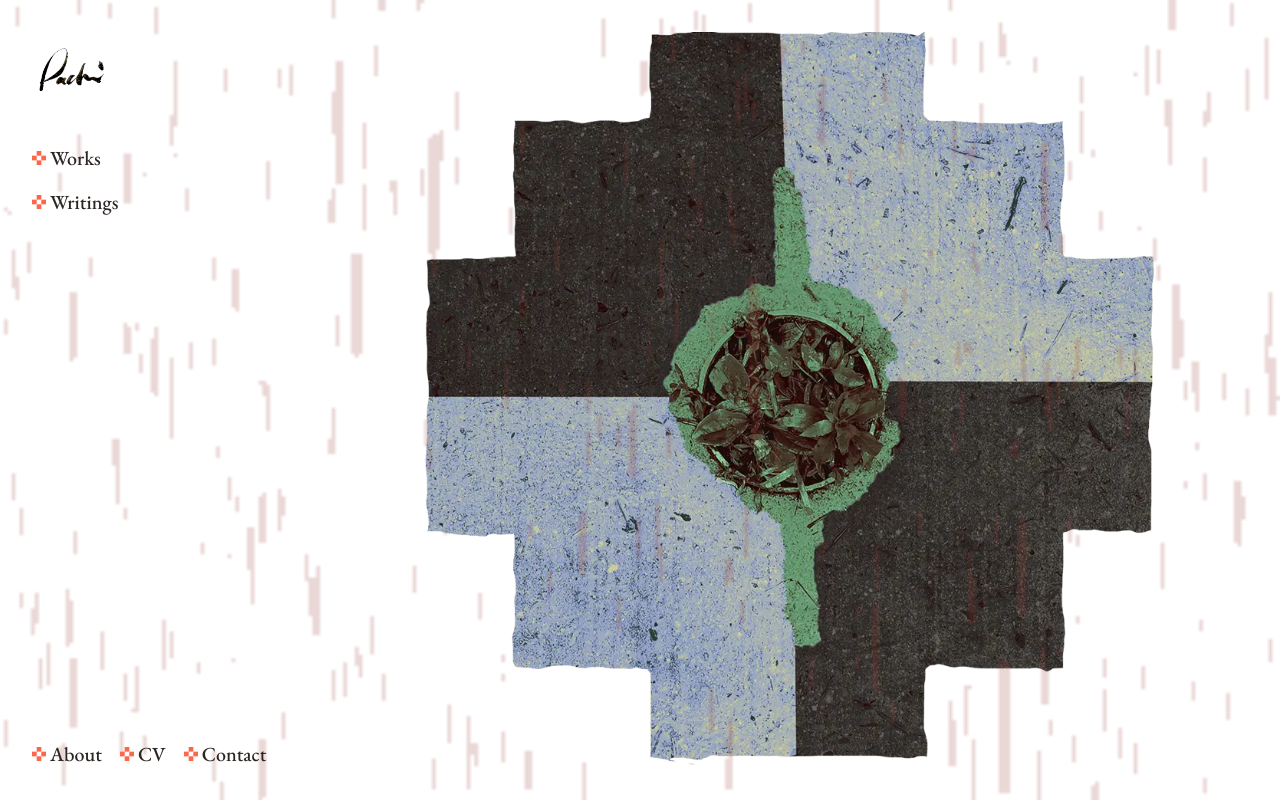
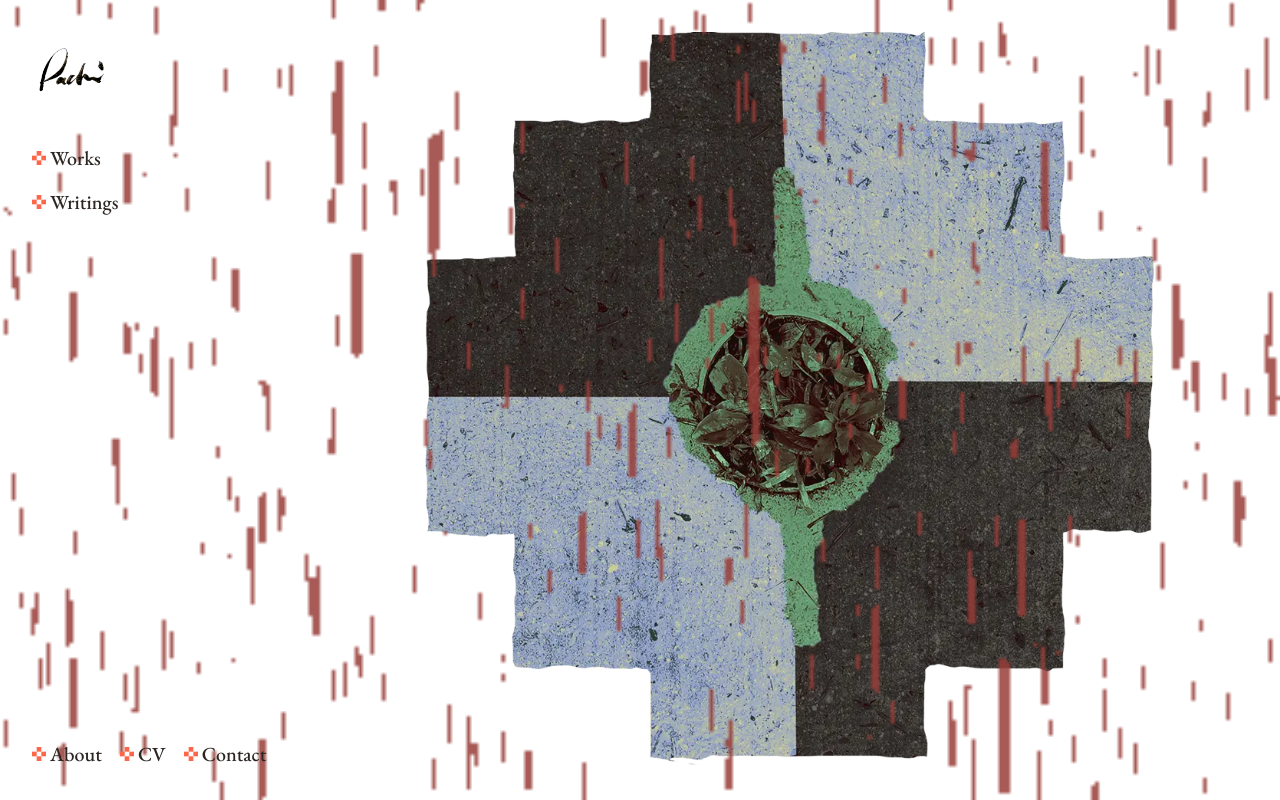
Before and after one commit to Mikadifo/PachiMorocho, a React (Vite) app: page / in a window 1280 px wide. Built offline with nearby package versions, Linux system fonts and the light colour scheme.

Commit message:
mod: add rain gif animatino

```diff
--- a/src/App.jsx
+++ b/src/App.jsx
@@ -15,7 +15,7 @@ export default function App() {
   const [hideRain, setHideRain] = useState(false);
 
   useEffect(() => {
-    const timer = setTimeout(() => setHideRain(true), 26000);
+    const timer = setTimeout(() => setHideRain(true), 25000);
 
     return () => clearTimeout(timer);
   }, []);
@@ -34,7 +34,7 @@ export default function App() {
           <img
             src={redRain}
             alt="Red Rain GIF"
-            className={`-z-10 fixed inset-0 w-full h-full object-cover opacity-20 ${hideRain ? "hidden" : ""}`}
+            className={`-z-10 fixed inset-0 w-full h-full object-cover transition-opacity duration-1000 ease-out ${hideRain ? "opacity-0" : "opacity-85"}`}
           />
         </>
       ) : (
```
